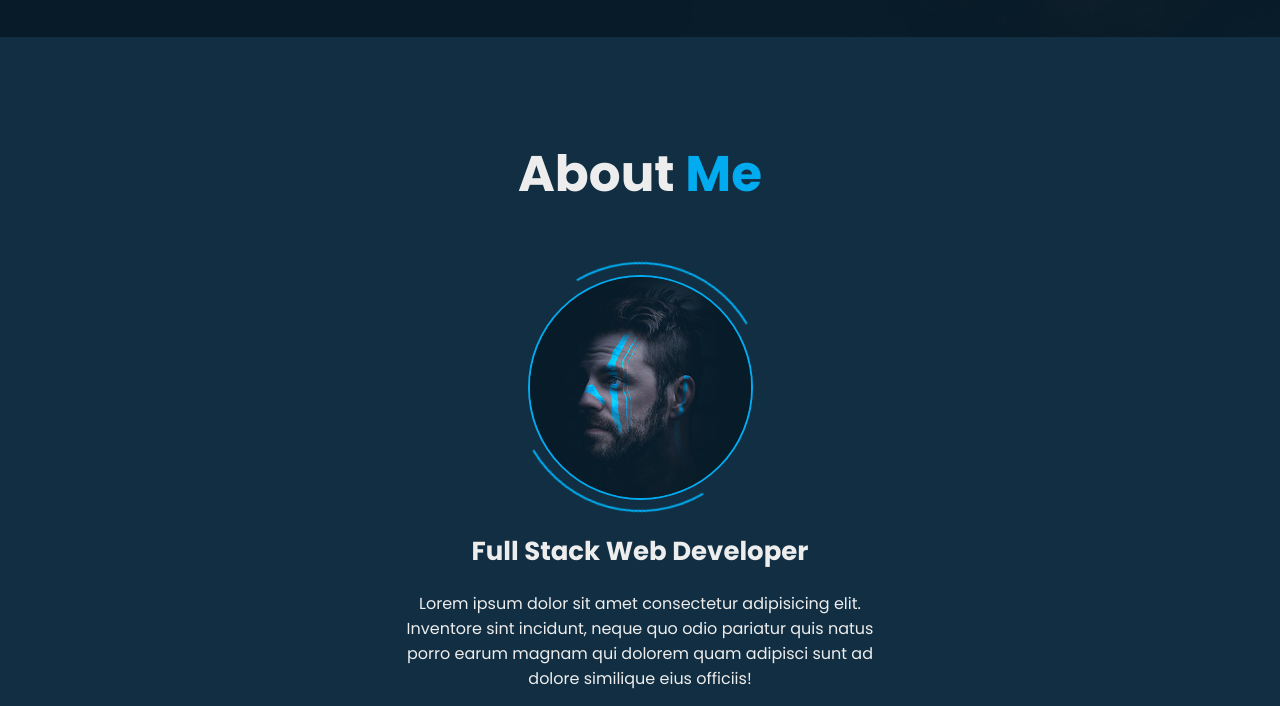
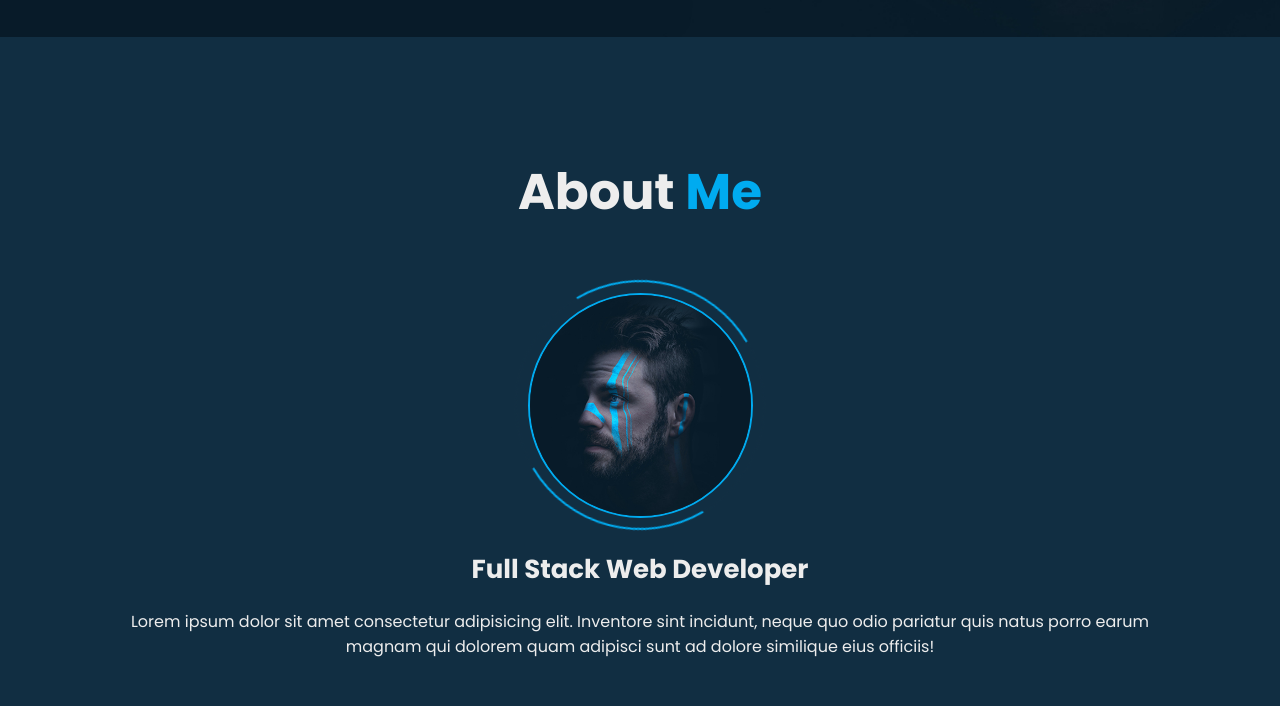
Before and after one commit to Gilgamesh9x/Responsive-Portfolio-Website, a plain HTML site: page index.html in a window 1280 px wide. Shown: the part 763-1469 px from the top of the page. Drawn offline with nearby package versions, Linux system fonts and the light colour scheme.

Commit message:
Update style.css

```diff
--- a/css/style.css
+++ b/css/style.css
@@ -40,6 +40,7 @@ body {
     align-items: center;
     z-index: 100; /* this will show on top of anything else */
     transition: .3s;
+
 }
 
 .header.sticky {
@@ -268,6 +269,7 @@ section {
     gap: 2rem;
     background: var(--second-bg-color);
     padding-bottom: 6rem;
+    overflow-x: hidden;
 }
 
 .heading {
@@ -314,7 +316,6 @@ span {
 
 .about-content {
     text-align: center;
-    width: 500px;
 }
 
 .about-content h3 {
```
